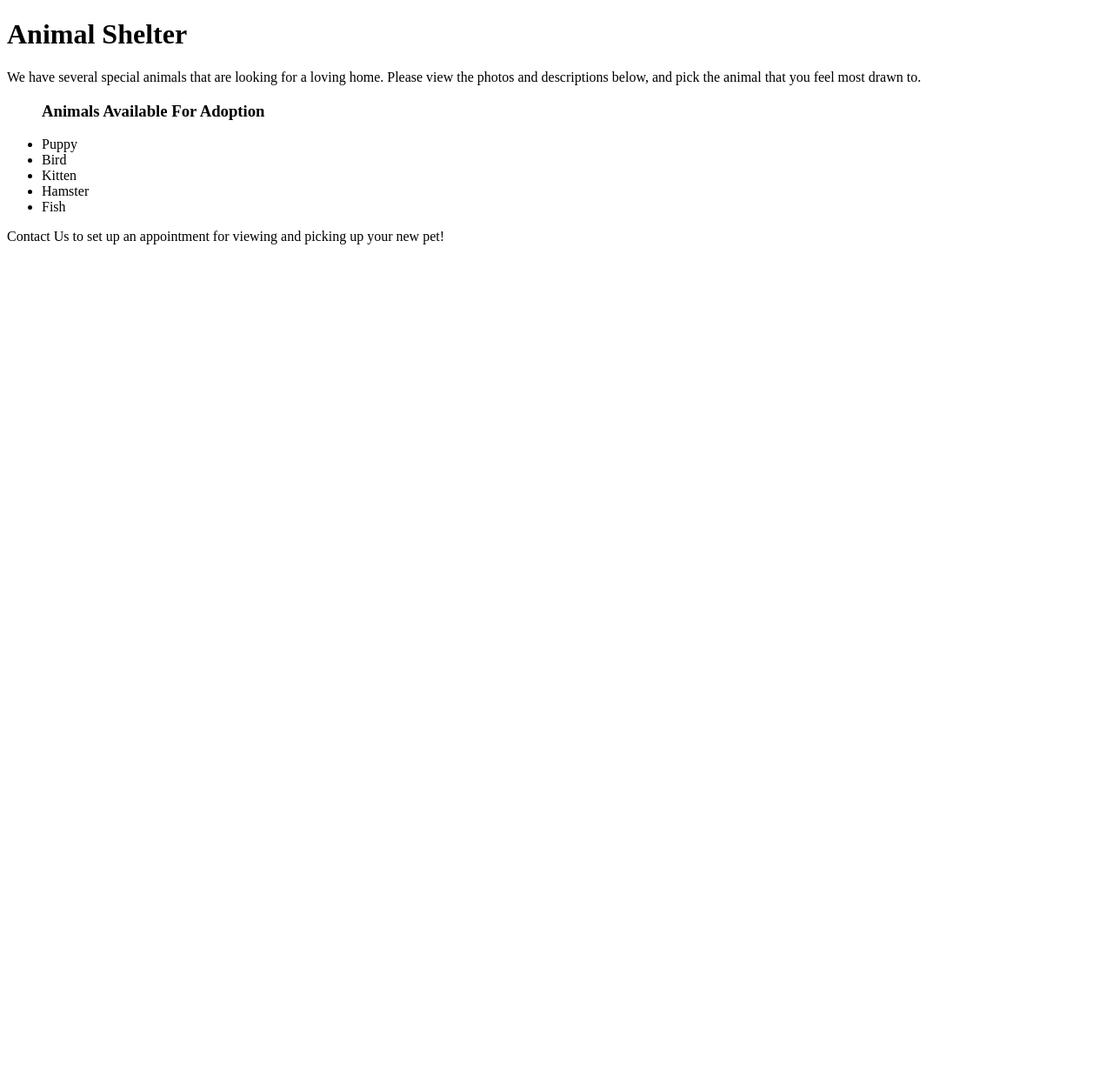
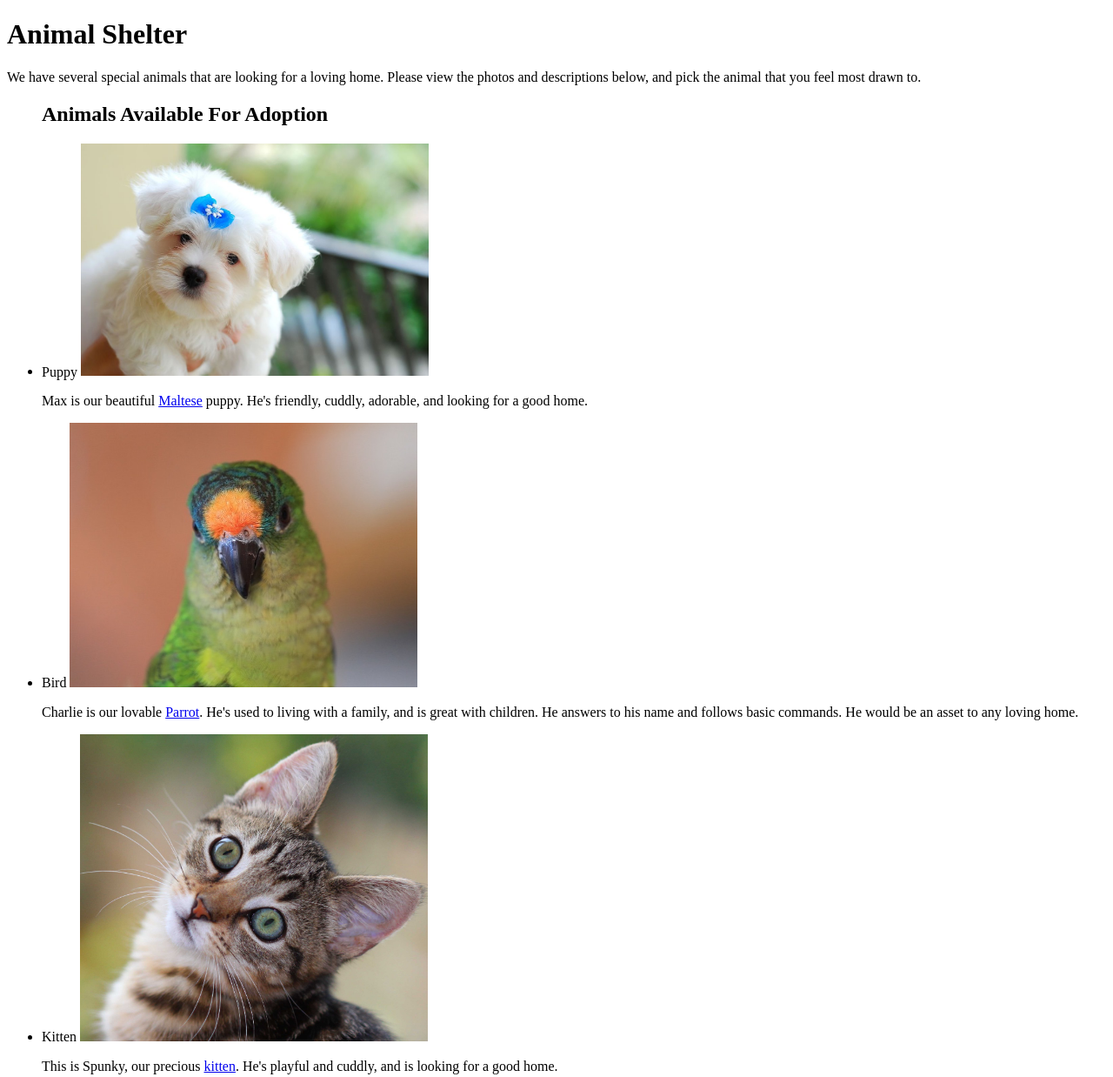
Before and after one commit to adriannem/animal-shelter, a plain HTML site: page index.html in a window 1280 px wide. Shown: the top 1238 px of the page at 87% size. Before the commit the page ends 800 px from the top, so only its background shows below. Drawn offline with Linux system fonts and the light colour scheme.

Commit message:
Add images, content, links, paragrahs, and HTML headers to document.

```diff
--- a/index.html
+++ b/index.html
@@ -1,19 +1,35 @@
 <!DOCTYPE html>
 <html>
+
 <head>
   <link href="css/styles.css" rel="stylesheet" type="text/css" media="all">
   <title>Animal Shelter</title>
 </head>
+
 <body>
   <h1>Animal Shelter</h1>
-    <p>We have several special animals that are looking for a loving home.  Please view the photos and descriptions below, and pick the animal that you feel most drawn to.</p>
-    <ul><h3>Animals Available For Adoption</h3>
-    <li>Puppy</li>
-    <li>Bird</li>
-    <li>Kitten</li>
-    <li>Hamster</li>
-    <li>Fish</li>
+  <p>We have several special animals that are looking for a loving home. Please view the photos and descriptions below, and pick the animal that you feel most drawn to.</p>
+  <ul>
+    <h2>Animals Available For Adoption</h2>
+    <li>Puppy
+      <img src="img/maltese-puppy.jpg" alt="Maltese Puppy" width=400>
+      <p>Max is our beautiful <a href="https://en.wikipedia.org/wiki/Maltese_(dog)">Maltese</a> puppy. He's friendly, cuddly, adorable, and looking for a good home.</p>
+    </li>
+    <li>Bird
+      <img src="img/pet-parrot.jpg" alt="Pet Parrot" width=400>
+      <p>Charlie is our lovable <a href="https://en.wikipedia.org/wiki/Parrot">Parrot</a>. He's used to living with a family, and is great with children. He answers to his name and follows basic commands. He would be an asset to any loving home.</p>
+    </li>
+    <li>Kitten
+    <img src="img/green_eyes_kitten.jpg" alt="Kitten with green eyes" width=400>
+      <p>This is Spunky, our precious <a href="https://en.wikipedia.org/wiki/Kitten">kitten</a>.  He's playful and cuddly, and is looking for a good home.</p></li>
+    <li>Hamster
+    <img src="img/hamster.jpg" alt="Hamster" width=400</li>
+      <p>Bozo the <a href="https://en.wikipedia.org/wiki/Hamster">hamster</a> is loads of fun!  He's a great pet if you are looking for an animal that is easy to maintain.</p>
+    <li>Fish
+    <img src="img/siamese-fighting-fish.jpg" alt="Siasmese Fighting Fish" width=400>
+      <p>Rocky is a <a href="https://en.wikipedia.org/wiki/Siamese_fighting_fish">Siamese Fighting Fish</a>.  Please make sure that he is the only male Siamese Fighting Fish in your aquarium if you decide to take him home.</p></li>
   </ul>
   <p>Contact Us to set up an appointment for viewing and picking up your new pet!</p>
 </body>
+
 </html>
```
Also changed, not shown: img/green_eyes_kitten.jpg (added), img/hamster.jpg (added), img/maltese-puppy.jpg (added), img/pet-parrot.jpg (added), img/siamese-fighting-fish.jpg (added). Lines whose indentation alone changed are shown as unchanged.
